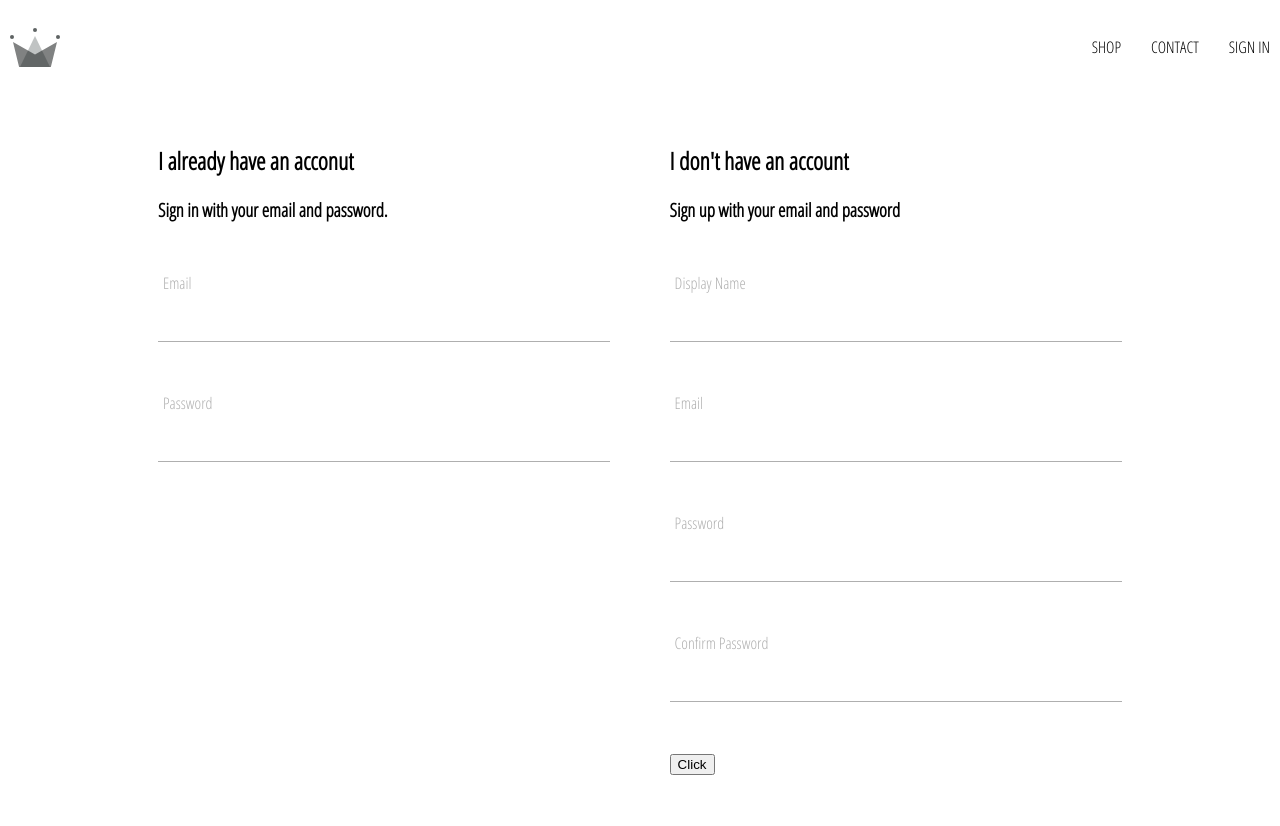
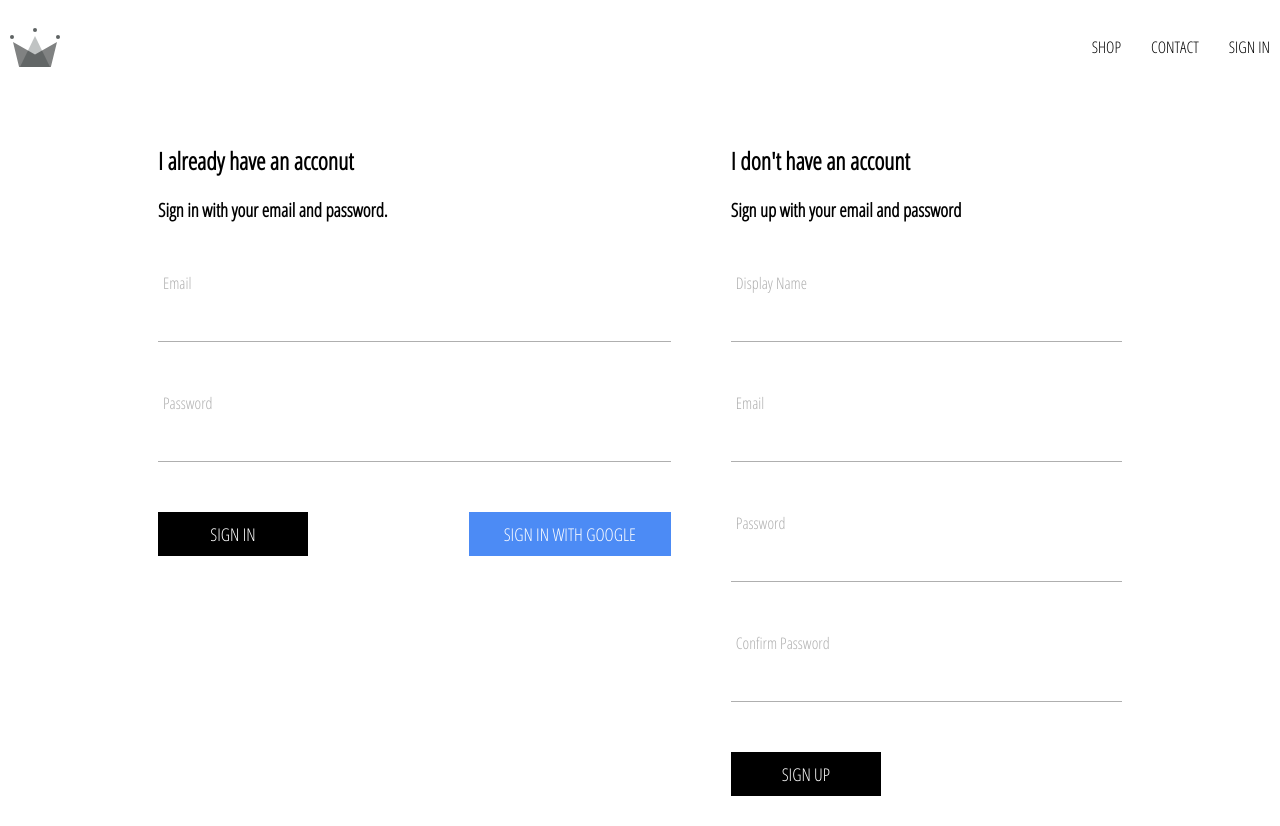
Before and after one commit to john-martinez/crwn-store, a React (Create React App) app: page /signin in a window 1280 px wide. Before the commit the page ends 805 px from the top, so only its background shows below. Built offline with nearby package versions, Linux system fonts and the light colour scheme.

Commit message:
created custom button component

```diff
--- /dev/null
+++ b/src/components/CustomButton/index.js
@@ -0,0 +1,7 @@
+import React from 'react';
+import './index.scss';
+
+
+export default function CustomButton({ children, type, ...otherProps }) {
+  return <button className={`custom-button custom-button--${ type }-btn`} { ...otherProps }>{ children }</button>
+}
--- /dev/null
+++ b/src/components/CustomButton/index.scss
@@ -0,0 +1,11 @@
+@import '../../styles/mixins';
+
+.custom-button {
+  &--primary-btn {
+    @include primary-button;
+  }
+
+  &--secondary-btn {
+    @include secondary-button;
+  }
+}
--- a/src/components/SignInForm/index.js
+++ b/src/components/SignInForm/index.js
@@ -1,5 +1,7 @@
 import React, { Component } from 'react';
 import InputField from '../../components/InputField';
+import CustomButton from '../../components/CustomButton';
+import './index.scss';
 
 export default class SignInForm extends Component {
   state = {
@@ -16,7 +18,7 @@ export default class SignInForm extends Component {
     const { onChangeHandler } = this;
 
     return(
-      <main className="sign-in">
+      <div className="sign-in">
         <h2>I already have an acconut</h2>
         <h3>Sign in with your email and password.</h3>
 
@@ -35,8 +37,12 @@ export default class SignInForm extends Component {
             onChangeHandler={ onChangeHandler }
             type="password"
           />
+          <div className="sign-in__button-container">
+            <CustomButton type="primary">Sign in</CustomButton>
+            <CustomButton type="secondary">Sign in with google</CustomButton>
+          </div>
         </form>
-      </main>
+      </div>
     )
   }
 }
--- a/src/components/SignInForm/index.scss
+++ b/src/components/SignInForm/index.scss
@@ -0,0 +1,7 @@
+.sign-in {
+  &__button-container {
+    width: 100%;
+    display: flex;
+    justify-content: space-between;
+  }
+}
--- a/src/components/SignUpForm/index.js
+++ b/src/components/SignUpForm/index.js
@@ -1,6 +1,6 @@
 import React, { Component } from 'react';
 import InputField from '../../components/InputField';
-
+import CustomButton from '../../components/CustomButton';
 export default class SignInForm extends Component {
   state = {
     email: '',
@@ -49,7 +49,9 @@ export default class SignInForm extends Component {
             onChangeHandler={ onChangeHandler }
             type="password"
           />
-          <button>Click</button>
+          <div className="sign-in__button-container">
+            <CustomButton type="primary">Sign Up</CustomButton>
+          </div>
         </form>
       </main>
     )
--- a/src/styles/_mixins.scss
+++ b/src/styles/_mixins.scss
@@ -1,4 +1,5 @@
 @import './fonts';
+
 @mixin inputField {
   margin: 50px 0;
   & > label {
@@ -24,3 +25,25 @@
     }
   }
 }
+
+@mixin button {
+  padding: 10px 35px;
+  outline: none;
+  border: none;
+  text-transform: uppercase;
+  font-family: OpenSans;
+  min-width: 150px;
+  font-size: 1.1rem;
+}
+
+@mixin primary-button {
+  @include button;
+  color: white;
+  background-color: black;
+}
+
+@mixin secondary-button {
+  @include button;
+  color: white;
+  background-color: #4C8BF5;
+}
```
